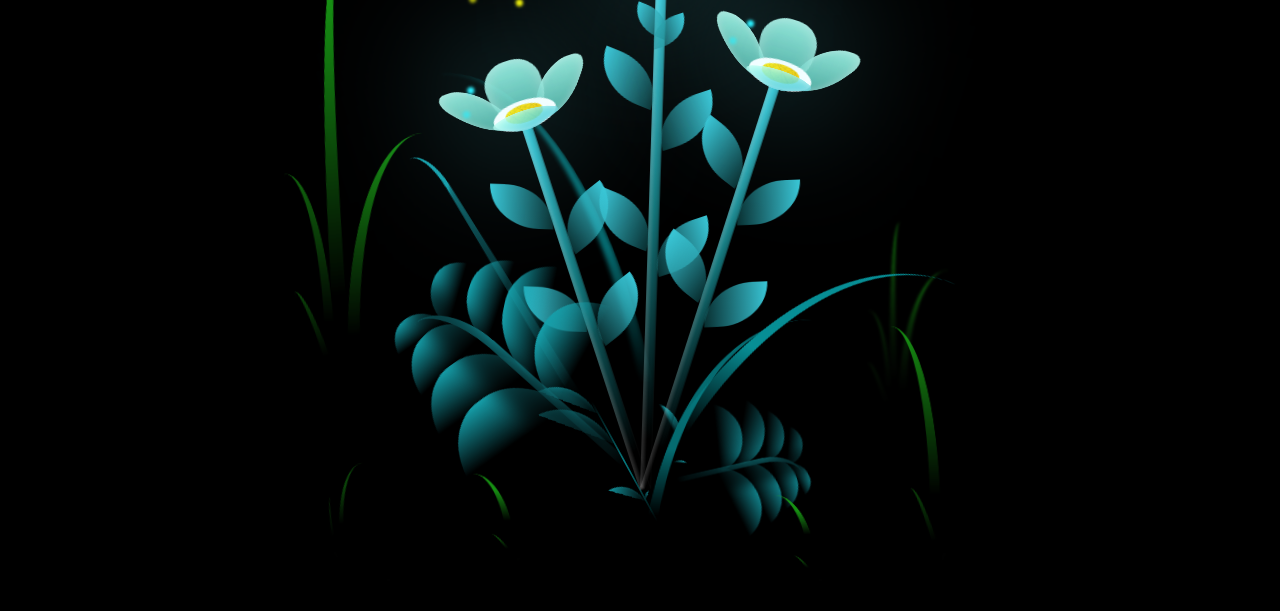
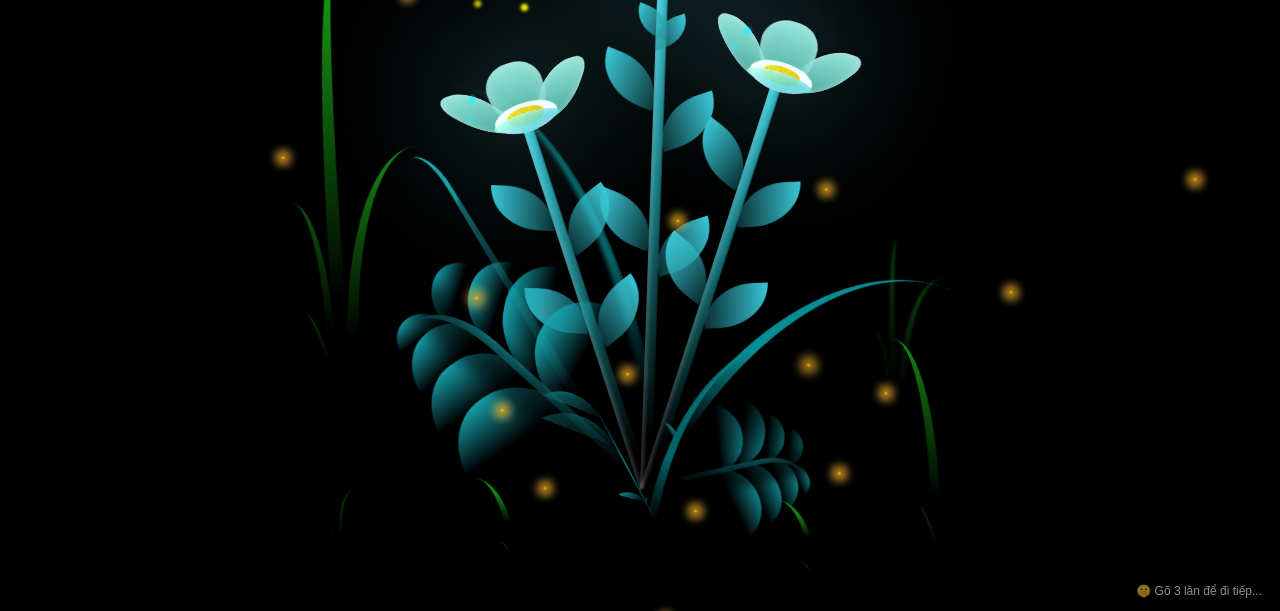
Before and after one commit to maitrongthinh/20thang10, a plain HTML site: page flower.html in a window 1280 px wide. Shown: the part 189-800 px from the top of the page. Drawn offline with Linux system fonts and the light colour scheme.

Commit message:
Add files via upload

```diff
--- a/flower.css
+++ b/flower.css
@@ -1040,3 +1040,66 @@ body {
     opacity: 1;
     transform: translateX(-50%) scale(1);
 }
+/* ---------------------------------------------------------------------- */
+/* --- CODE THÊM MỚI: CẢI THIỆN CHỮ TRÊN TRANG HOA --- */
+/* ---------------------------------------------------------------------- */
+
+/* Cải thiện style cho lời chúc mừng 20/10 */
+.happy-woman-day {
+  /* Chữ đã có sẵn, ta chỉnh lại CSS để nó đẹp hơn */
+  font-size: clamp(1.8rem, 4vw, 3.5rem) !important;
+  font-family: 'Dancing Script', cursive !important; /* Dùng font Dancing Script */
+  font-weight: 700 !important;
+  /* Thêm hiệu ứng phát sáng mờ ảo cho chữ (Màu hồng phấn/trắng) */
+  text-shadow: 0 0 10px #f9d1e4, 0 0 20px #ffffff;
+  letter-spacing: 1px;
+}
+
+/* ---------------------------------------------------------------------- */
+/* --- CODE THÊM MỚI: STYLE CHO ĐOM ĐÓM --- */
+/* ---------------------------------------------------------------------- */
+
+#firefly-container {
+  position: fixed;
+  top: 0;
+  left: 0;
+  width: 100%;
+  height: 100%;
+  pointer-events: none; /* Rất quan trọng: cho phép click xuyên qua */
+  z-index: 55; /* Đặt dưới lớp overlay hoa nếu có */
+  overflow: hidden;
+}
+
+.firefly {
+  position: absolute;
+  width: 3px;
+  height: 3px;
+  border-radius: 50%;
+  background-color: #ffd700; /* Màu vàng sáng */
+  /* Hiệu ứng phát sáng mạnh */
+  box-shadow: 0 0 10px 5px #ffaa00, 0 0 12px 3px #ffffff;
+  opacity: 0;
+  animation: firefly-flicker 3s infinite alternate;
+}
+
+/* Keyframes cho hiệu ứng nhấp nháy của đom đóm */
+@keyframes firefly-flicker {
+  0% { opacity: 0.5; }
+  50% { opacity: 1; }
+  100% { opacity: 0.7; }
+}
+#secret-tip {
+    position: fixed;
+    bottom: 10px; /* Cách lề dưới 10px */
+    right: 10px; /* Cách lề phải 10px */
+    font-size: 0.75rem; /* Kích thước nhỏ */
+    font-family: 'Poppins', sans-serif;
+    color: rgba(255, 255, 255, 0.7); /* Màu chữ trắng mờ */
+    background-color: rgba(0, 0, 0, 0.3); /* Nền đen mờ nhẹ nhàng */
+    padding: 3px 8px;
+    border-radius: 5px;
+    z-index: 900; /* Đảm bảo nằm trên mọi thứ */
+    user-select: none; /* Ngăn người dùng chọn văn bản */
+    pointer-events: none; /* Rất quan trọng: Không chặn click/tap trên màn hình chính */
+    opacity: 0.8;
+}
--- a/flower.html
+++ b/flower.html
@@ -4,10 +4,11 @@
   <meta http-equiv="X-UA-Compatible" content="IE=edge">
     <meta http-equiv="X-UA-Compatible" content="IE=edge">
     <link rel="stylesheet" href="flower.css">
-    <script src="flower.js" type="text/javascript"></script><title>tặng chị trang</title>
+    <script src="flower.js" type="text/javascript"></script><title>tặng hoa cho các bông hoa</title>
+    <script src="main.js"></script>
 </head>
 
-<body class="not-loaded">
+<body class="not-loaded" id="flower-page">
     <div class="night"></div>
     <div class="happy-woman-day">Chúc mừng các bạn nữ 9A 20/10 vui vẻ !!!</div>
     <div class="flowers">
@@ -306,5 +307,6 @@
         </div>
       </div>
     </div>
+    <div id="firefly-container"></div>
 </body>
 </html>
--- a/flower.js
+++ b/flower.js
@@ -1,18 +1,18 @@
-// --- Logic nhận diện 3 lần chạm/click liên tiếp ---
-// File này chỉ cần thiết nếu bạn muốn thêm một cách chuyển trang bí mật
-// Ngoài nút "Tiếp tục"
+// --- LOGIC GỐC: Logic nhận diện 3 lần chạm/click liên tiếp (Tính năng bí mật) ---
 let tapCount = 0;
 let tapTimer = null;
 const requiredTaps = 3;
 
 /**
  * Xử lý sự kiện chạm/click.
- * Nếu phát hiện 3 lần chạm liên tiếp trong vòng 500ms, chuyển trang.
  */
-function handleTap() {
+function handleTap(event) {
+    // Ngăn không cho sự kiện chạy khi bấm vào các nút có sẵn
+    if (event.target.id === 'continue-button-flower') {
+        return;
+    }
+
     tapCount++;
-
-    // Xóa bộ đếm thời gian cũ
     clearTimeout(tapTimer);
 
     if (tapCount >= requiredTaps) {
@@ -22,13 +22,12 @@ function handleTap() {
         if (typeof navigate === 'function') {
             navigate('door.html');
         } else {
-            // Fallback nếu main.js chưa tải kịp
+            // Fallback
             window.location.href = 'door.html';
         }
 
         tapCount = 0; // Đặt lại bộ đếm sau khi thành công
     } else {
-        // Bắt đầu bộ đếm thời gian: nếu không có chạm tiếp theo trong 500ms, đếm lại từ đầu
         tapTimer = setTimeout(() => {
             tapCount = 0;
             console.log("Bộ đếm chạm/nhấn được đặt lại.");
@@ -36,15 +35,90 @@ function handleTap() {
     }
 }
 
-// --- Hàm khởi tạo ban đầu ---
-window.onload = () => {
-    // Logic: Bắt đầu animation hoa sau 1 giây
+// ----------------------------------------------------------------------
+// --- LOGIC MỚI: TẠO VÀ DI CHUYỂN ĐOM ĐÓM (FIREFLIES) ---
+// ----------------------------------------------------------------------
+
+const NUM_FIREFLIES = 20;
+let fireflyContainer;
+
+function createFirefly() {
+    const firefly = document.createElement('div');
+    firefly.classList.add('firefly');
+
+    const x = Math.random() * window.innerWidth;
+    const y = Math.random() * window.innerHeight;
+    firefly.style.left = `${x}px`;
+    firefly.style.top = `${y}px`;
+
+    const duration = 15 + Math.random() * 10;
+
+    firefly.style.transition = `all ${duration}s linear`;
+    firefly.style.transform = 'translate(0, 0)';
+
+    fireflyContainer.appendChild(firefly);
+
+    setTimeout(() => {
+        animateFirefly(firefly, duration);
+    }, 100 + Math.random() * 1000);
+}
+
+function animateFirefly(firefly, duration) {
+    const dx = (Math.random() - 0.5) * 1000;
+    const dy = (Math.random() - 0.5) * 1000;
+    const opacity = 0.5 + Math.random() * 0.5;
+
+    firefly.style.transition = `all ${duration}s linear`;
+    firefly.style.transform = `translate(${dx}px, ${dy}px) scale(${0.8 + Math.random() * 0.4})`;
+    firefly.style.opacity = opacity;
+
+    setTimeout(() => {
+        animateFirefly(firefly, duration);
+    }, duration * 1000);
+}
+
+function initFireflies() {
+    fireflyContainer = document.getElementById('firefly-container');
+
+    if (fireflyContainer) {
+        for (let i = 0; i < NUM_FIREFLIES; i++) {
+            createFirefly();
+        }
+    }
+}
+
+// ----------------------------------------------------------------------
+// --- CODE MỚI: THÔNG BÁO TÍNH NĂNG BÍ MẬT ---
+// ----------------------------------------------------------------------
+
+/**
+ * Thêm một dòng thông báo nhỏ về tính năng bí mật ở góc dưới phải màn hình.
+ */
+function addSecretTip() {
+    const tip = document.createElement('div');
+    tip.id = 'secret-tip';
+    // Đặt nội dung theo yêu cầu của bạn
+    tip.innerHTML = '🤫 Gõ 3 lần để đi tiếp...';
+    document.body.appendChild(tip);
+}
+
+// ----------------------------------------------------------------------
+// --- KHỞI TẠO CHUNG: GẮN MỌI THỨ VÀO DOMContentLoaded ---
+// ----------------------------------------------------------------------
+document.addEventListener('DOMContentLoaded', () => {
+    // 1. Logic gốc của bạn: Bắt đầu animation hoa sau 1 giây
     const animationDelay = setTimeout(() => {
       document.body.classList.remove("not-loaded");
       clearTimeout(animationDelay);
     }, 1000);
 
-    // Thêm sự kiện click/touch cho trang hoa (nếu muốn tính năng chạm bí mật)
-    document.body.addEventListener('click', handleTap);
-    document.body.addEventListener('touchstart', handleTap);
-};
+    // 2. Khởi tạo đom đóm
+    initFireflies();
+
+    // 3. Thêm thông báo bí mật
+    addSecretTip();
+
+    // 4. GẮN SỰ KIỆN TÍNH NĂNG BÍ MẬT VÀO TOÀN BỘ DOCUMENT
+    document.addEventListener('click', handleTap);
+    document.addEventListener('touchstart', handleTap);
+});
```
Also changed, not shown: index.html (+3 -3 lines), letter.html (+3 -3 lines).
